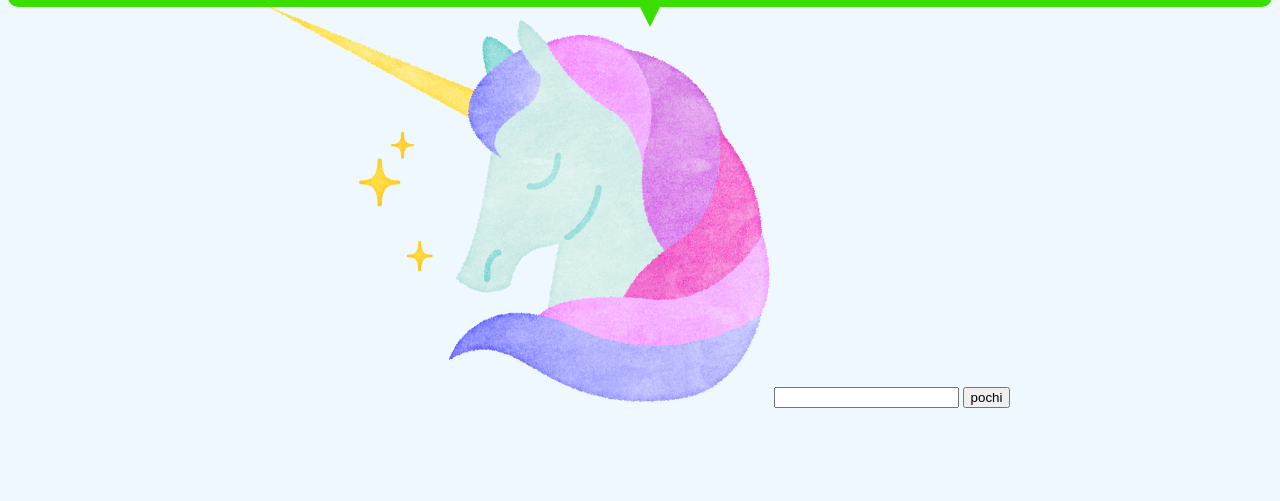
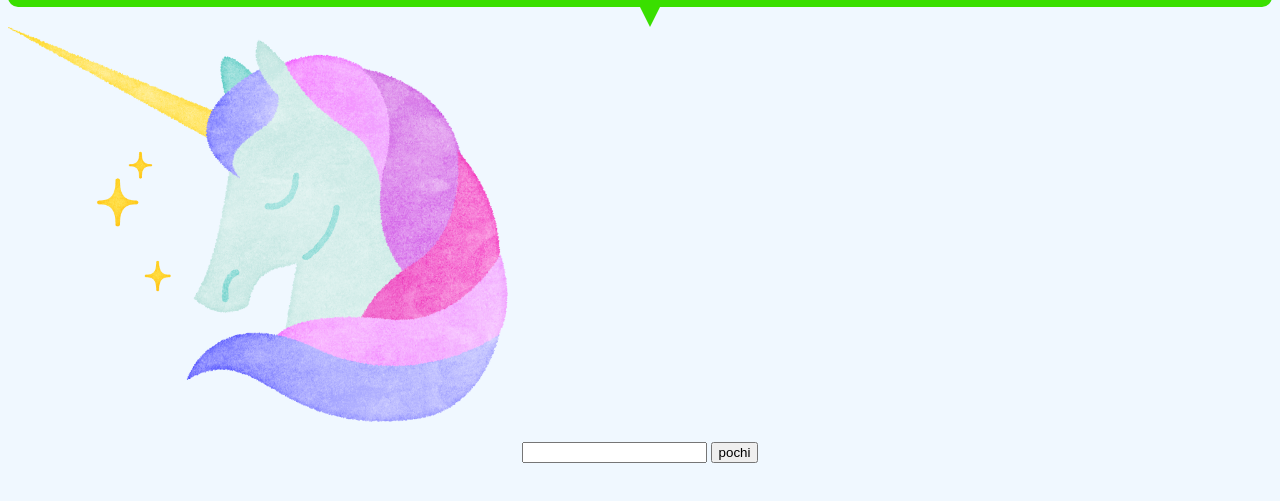
Before and after one commit to jasmine-tokudome/positive_phrase_maker, a plain HTML site: page index.html in a window 1280 px wide. Shown: the part 177-678 px from the top of the page. Drawn offline with Linux system fonts and the light colour scheme.

Commit message:
画像の上下に余白が欲しい（検討中）

```diff
--- a/index.html
+++ b/index.html
@@ -16,7 +16,9 @@
         <div class="balloon">
             <div id="output" style="white-space: pre-line;">あなたの名前を教えて</div>
         </div>
+        <div>
         <img src="unicorn.png" id="face" alt="画像" />
+        </div>
         <input type="text" id="name">
         <button id="button">pochi</button>
     </body>
--- a/main.css
+++ b/main.css
@@ -6,6 +6,8 @@ body {
 #face {
     /* ここに画像の装飾を書く */
     width: 500px;
+    margin: 20px 0;     /* 上下に20pxの余白 */
+    display: block;     /* 余白問題の解消 */
 }
 
 /* ここから下は吹き出しの装飾 */
```
